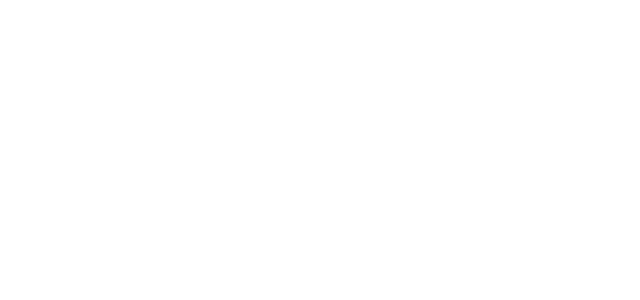
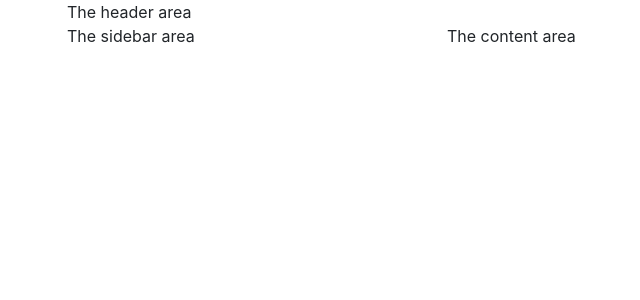
Before and after one commit to iviWebStudio/thecats, a React (Create React App) app: page / in a window 1280 px wide. Shown: the top 300 px of the page, without its empty margins (18-658 px from the left). Built offline with nearby package versions, Linux system fonts and the light colour scheme.

Commit message:
skeleton of markup
* added rebooting stylesheet
* markup division in App component

```diff
--- a/src/App.js
+++ b/src/App.js
@@ -1,8 +1,19 @@
-import React from 'react';
+import "./App.scss";
 
-function App() {
+const App = () => {
     return (
         <div className="App">
+            <div className="container">
+                <header>The header area</header>
+                <div className="row">
+                    <div className="col-md-4">
+                        <aside>The sidebar area</aside>
+                    </div>
+                    <div className="col-md-8">
+                        <main>The content area</main>
+                    </div>
+                </div>
+            </div>
         </div>
     );
 }
--- /dev/null
+++ b/src/App.scss
@@ -0,0 +1,111 @@
+//Reboot
+*,
+*::before,
+*::after {
+  box-sizing: border-box;
+}
+
+html {
+  font-family: sans-serif;
+  line-height: 1.15;
+  -webkit-text-size-adjust: 100%;
+  -webkit-tap-highlight-color: rgba(0, 0, 0, 0);
+}
+
+article,
+aside,
+figcaption,
+figure,
+footer,
+header,
+hgroup,
+main,
+nav,
+section {
+  display: block;
+}
+
+body {
+  margin: 0;
+  font-family: -apple-system, BlinkMacSystemFont, "Segoe UI", Roboto, "Helvetica Neue", Arial, "Noto Sans", "Liberation Sans", sans-serif, "Apple Color Emoji", "Segoe UI Emoji", "Segoe UI Symbol", "Noto Color Emoji";
+  font-size: 1rem;
+  font-weight: 400;
+  line-height: 1.5;
+  color: #212529;
+  text-align: left;
+  background-color: #fff;
+}
+
+// cols
+.container {
+  width: 100%;
+  padding-right: 15px;
+  padding-left: 15px;
+  margin-right: auto;
+  margin-left: auto;
+  @media (min-width: 576px) {
+    max-width: 540px;
+  }
+  @media (min-width: 768px) {
+    max-width: 720px;
+  }
+  @media (min-width: 992px) {
+    max-width: 960px;
+  }
+  @media (min-width: 1200px) {
+    max-width: 1140px;
+  }
+}
+
+.row {
+  display: -ms-flexbox;
+  display: flex;
+  -ms-flex-wrap: wrap;
+  flex-wrap: wrap;
+  margin-right: -15px;
+  margin-left: -15px;
+}
+
+.col,
+.col-auto,
+.col-md-4,
+.col-md-6,
+.col-md-8 {
+  position: relative;
+  width: 100%;
+  padding-right: 15px;
+  padding-left: 15px;
+}
+
+.col {
+  -ms-flex-preferred-size: 0;
+  flex-basis: 0;
+  -ms-flex-positive: 1;
+  flex-grow: 1;
+  max-width: 100%;
+}
+
+.col-auto {
+  -ms-flex: 0 0 auto;
+  flex: 0 0 auto;
+  width: auto;
+  max-width: 100%;
+}
+
+@media (min-width: 768px) {
+  .col-md-4 {
+    -ms-flex: 0 0 33.333333%;
+    flex: 0 0 33.333333%;
+    max-width: 33.333333%;
+  }
+  .col-md-6 {
+    -ms-flex: 0 0 50%;
+    flex: 0 0 50%;
+    max-width: 50%;
+  }
+  .col-md-8 {
+    -ms-flex: 0 0 66.666667%;
+    flex: 0 0 66.666667%;
+    max-width: 66.666667%;
+  }
+}
```
